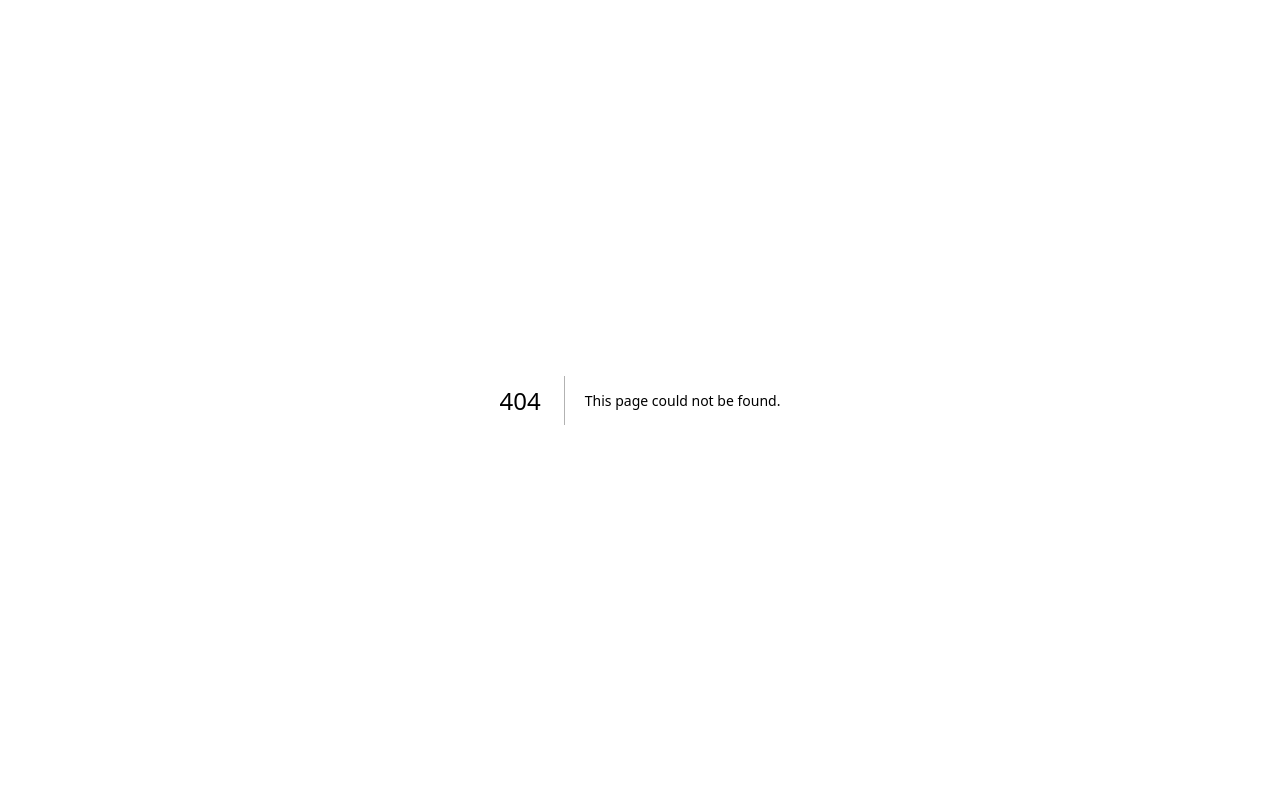
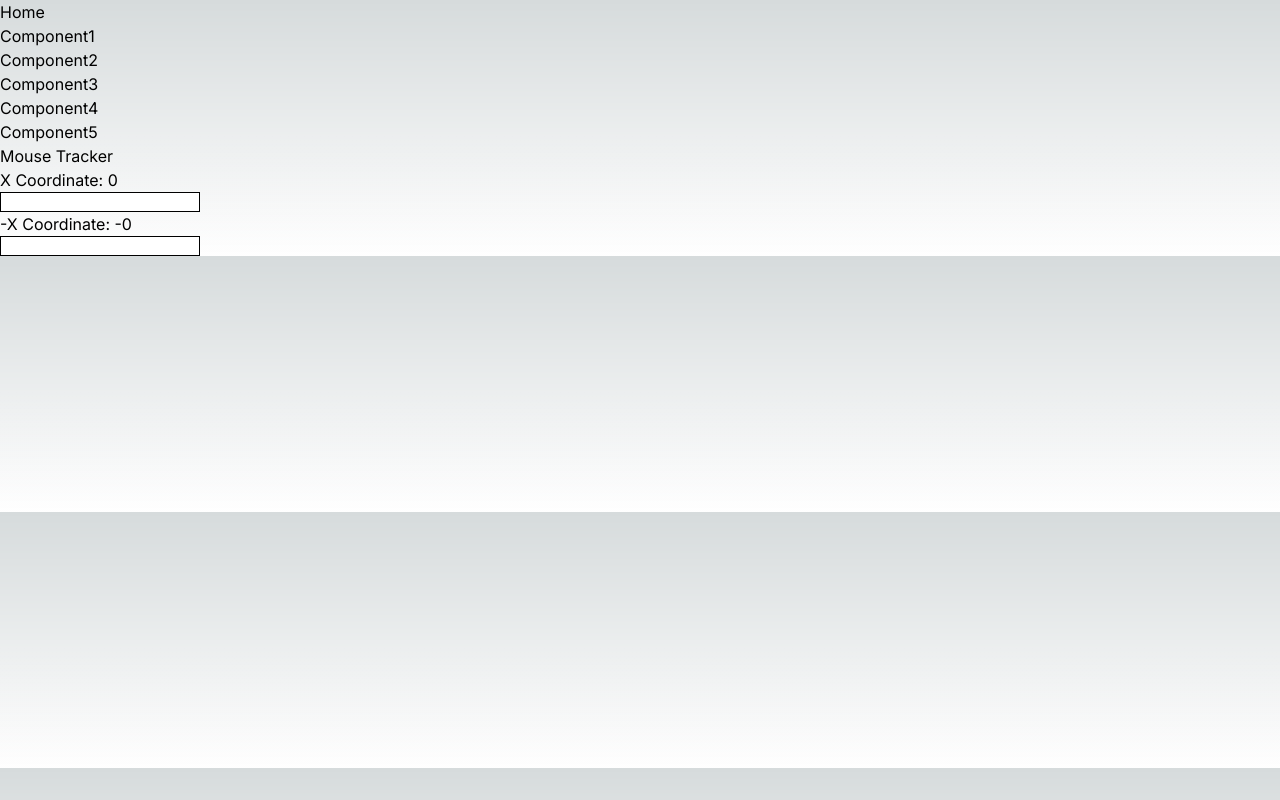
Before and after one commit to erictrimbs/React-exercise, a Next.js app: page /component1 in a window 1280 px wide. Before the commit this address had no page. Built offline with nearby package versions, Linux system fonts and the light colour scheme.

Commit message:
add component 1: render prop. add v0.1 of component 2: lazy loaded component

```diff
--- /dev/null
+++ b/src/app/component1/page.tsx
@@ -0,0 +1,82 @@
+"use client";
+
+import Header from '../components/Header';
+import { useState, useEffect } from 'react';
+
+const MouseTracker = ({ render }: {render: (x: number) => React.ReactNode}) => {
+  const [x, setX] = useState(0);
+
+  const handleMouseMove = (event: MouseEvent) => {
+    setX(event.clientX);
+  };
+
+  useEffect(() => {
+    window.addEventListener('mousemove', handleMouseMove);
+    return () => {
+      window.removeEventListener('mousemove', handleMouseMove);
+    };
+  }, []);
+
+  return render(x);
+};
+
+// Usage of MouseTracker with render props
+const Component1 = () => {
+  return (
+    <div>
+      <Header />
+      <h1>Mouse Tracker</h1>
+      <MouseTracker render={(x) => (
+        <div>
+          <XCoordinate x={x} negative={false} />
+          <XCoordinate x={x} negative={true} />
+        </div>
+      )} />
+    </div>
+  )
+};
+
+const XCoordinate = ({ x, negative }: { x: number, negative: boolean }) => {
+    const windowWidth = typeof window !== 'undefined' ? window.innerWidth : 0;
+    const fillWidth = Math.min((Math.abs(x) / windowWidth) * 200, 200);
+
+    const barStyle = {
+      width: '200px',
+      height: '20px',
+      border: '1px solid black',
+      padding: '3px',
+      boxSizing: 'border-box',
+      position: 'relative',
+      overflow: 'hidden',
+      backgroundColor: 'white',
+    };
+
+    const innerBarStyle = {
+      width: '100%',
+      height: '100%',
+      position: 'relative',
+    };
+
+    const fillStyle = {
+      width: `${fillWidth - 8}px`, // Subtract padding (3px on each side)
+      height: '100%',
+      backgroundColor: 'red',
+      position: 'absolute',
+      top: '0',
+      left: !negative ? '0' : 'unset',
+      right: negative ? '0' : 'unset',
+    };
+
+    return (
+      <div>
+        {negative ? '-' : ''}X Coordinate: {negative ? '-' : ''}{x}
+        <div style={barStyle}>
+          <div style={innerBarStyle}>
+            <div style={fillStyle}></div>
+          </div>
+        </div>
+      </div>
+    );
+  };
+
+export default Component1;
--- /dev/null
+++ b/src/app/component2/ImageComponent.tsx
@@ -0,0 +1,7 @@
+import React from 'react';
+
+const ImageComponent = () => {
+  return <img src="/app/assets/balloon.png" alt="Loaded from assets" style={{ width: '100%', height: 'auto' }} />;
+};
+
+export default ImageComponent;
--- /dev/null
+++ b/src/app/component2/page.tsx
@@ -0,0 +1,26 @@
+import React, { Suspense } from 'react';
+
+import Header from '../components/Header';
+
+const delay = (ms) => new Promise((resolve) => setTimeout(resolve, ms));
+
+const LazyImageComponent = React.lazy(() =>
+  delay(1000).then(() => import('./ImageComponent'))
+);
+
+const Component2 = () => {
+  return (
+    <div>
+      <Header />
+      <h1>Component 2</h1>
+      <h1>Scroll down to load the image</h1>
+      {/* <div style={{ height: '2000px' }}></div> */}
+      <Suspense fallback={<div>Loading...</div>}>
+        <LazyImageComponent />
+      </Suspense>
+      <div style={{ height: '2000px' }}></div>
+    </div>
+  );
+};
+
+export default Component2;
--- /dev/null
+++ b/src/app/component3/page.tsx
@@ -0,0 +1,14 @@
+"use client";
+
+import Header from '../components/Header';
+
+const Component1 = () => {
+  return (
+    <div>
+      <Header />
+      <h1>Component 3</h1>
+    </div>
+  );
+};
+
+export default Component1;
--- /dev/null
+++ b/src/app/component4/page.tsx
@@ -0,0 +1,14 @@
+"use client";
+
+import Header from '../components/Header';
+
+const Component1 = () => {
+  return (
+    <div>
+      <Header />
+      <h1>Component 4</h1>
+    </div>
+  );
+};
+
+export default Component1;
--- /dev/null
+++ b/src/app/component5/page.tsx
@@ -0,0 +1,14 @@
+"use client";
+
+import Header from '../components/Header';
+
+const Component1 = () => {
+  return (
+    <div>
+      <Header />
+      <h1>Component 5</h1>
+    </div>
+  );
+};
+
+export default Component1;
--- /dev/null
+++ b/src/app/components/Header.tsx
@@ -0,0 +1,20 @@
+import Link from 'next/link';
+
+const Header = () => {
+  return (
+    <header>
+      <nav>
+        <ul>
+          <li><Link href="/">Home</Link></li>
+          <li><Link href="/component1">Component1</Link></li>
+          <li><Link href="/component2">Component2</Link></li>
+          <li><Link href="/component3">Component3</Link></li>
+          <li><Link href="/component4">Component4</Link></li>
+          <li><Link href="/component5">Component5</Link></li>
+        </ul>
+      </nav>
+    </header>
+  );
+};
+
+export default Header;
--- a/src/app/page.tsx
+++ b/src/app/page.tsx
@@ -1,9 +1,11 @@
 import Image from "next/image";
+import Header from './components/Header';
 
 export default function Home() {
   return (
     <main className="flex min-h-screen flex-col items-center justify-between p-24">
       <div className="z-10 w-full max-w-5xl items-center justify-between font-mono text-sm lg:flex">
+        <Header />
         <p className="fixed left-0 top-0 flex w-full justify-center border-b border-gray-300 bg-gradient-to-b from-zinc-200 pb-6 pt-8 backdrop-blur-2xl dark:border-neutral-800 dark:bg-zinc-800/30 dark:from-inherit lg:static lg:w-auto  lg:rounded-xl lg:border lg:bg-gray-200 lg:p-4 lg:dark:bg-zinc-800/30">
           Get started by editing&nbsp;
           <code className="font-mono font-bold">src/app/page.tsx</code>
```
Also changed, not shown: src/app/assets/balloon.png (added).
